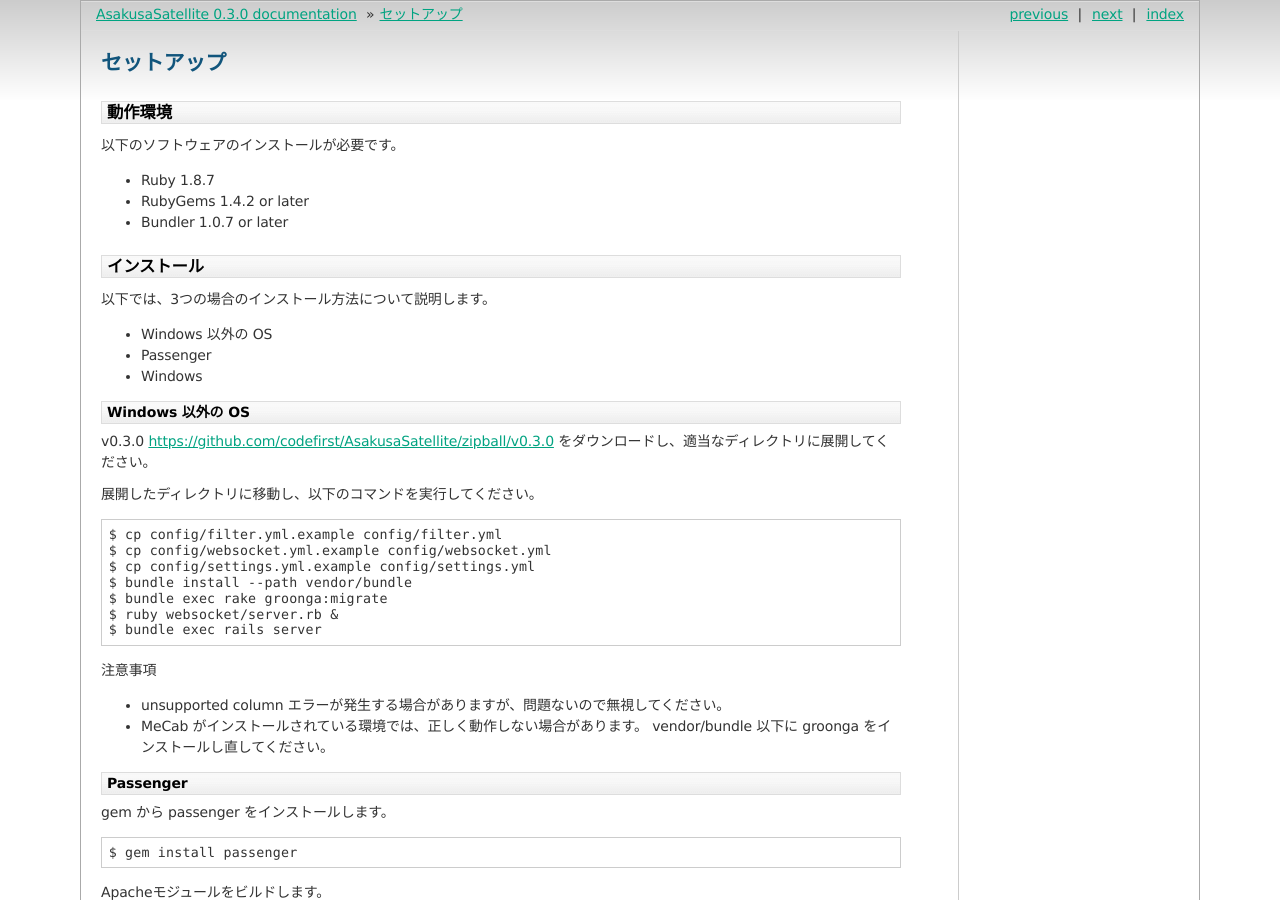
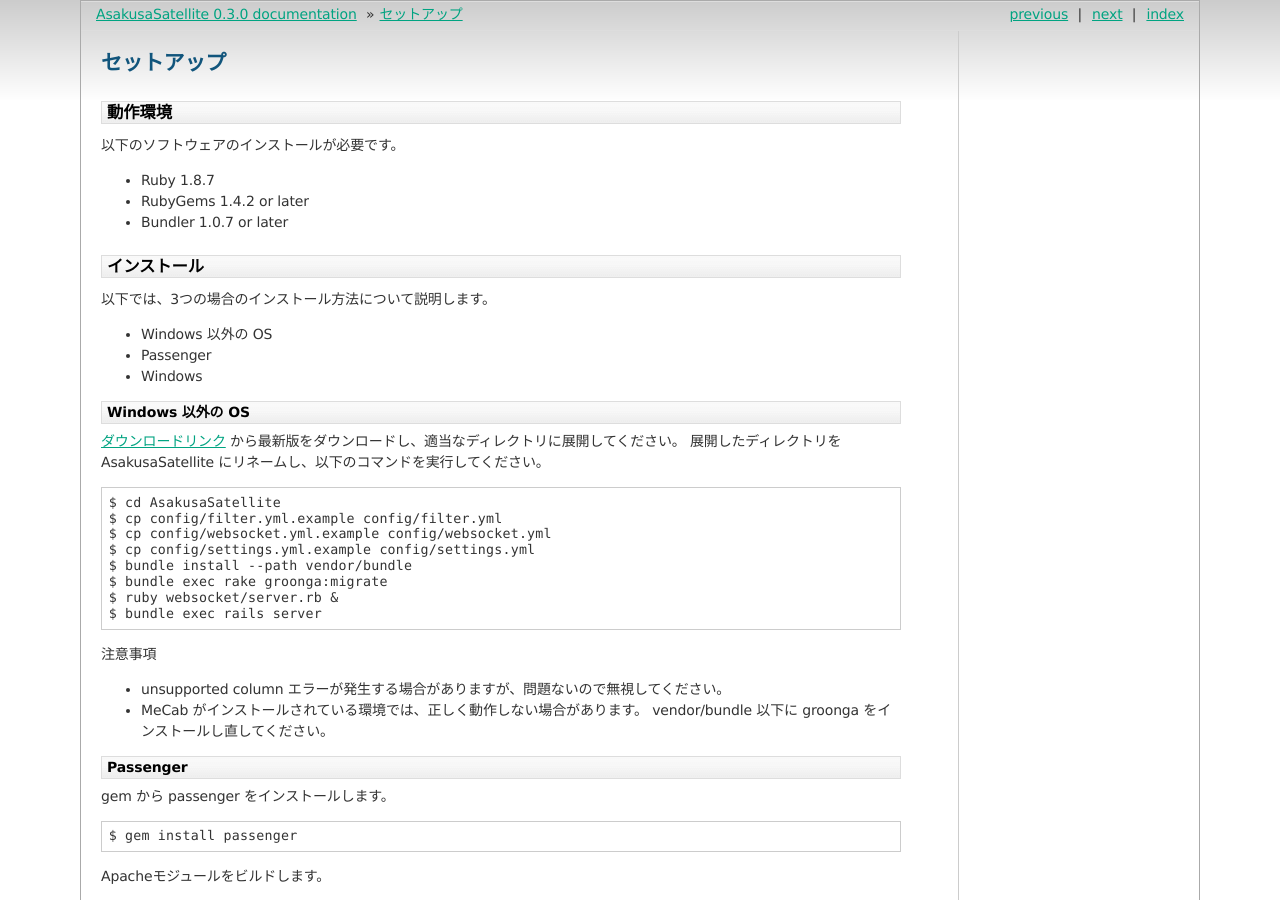
Before and after one commit to codefirst/asakusa-satellite-manual, a Sphinx documentation site: the page built from source/setup.rst, in a window 1280 px wide and 900 px high. Built offline with Sphinx 7.4.7, drawn with Linux system fonts in a browser that asks for light colours.

Commit message:
Fixed: setup do not use git

```diff
--- a/source/setup.rst
+++ b/source/setup.rst
@@ -20,12 +20,14 @@
 Windows 以外の OS
 ~~~~~~~~~~~~~~~~~~~~
 
-v0.3.0 https://github.com/codefirst/AsakusaSatellite/zipball/v0.3.0 をダウンロードし、適当なディレクトリに展開してください。
+ダウンロードリンク_ から最新版をダウンロードし、適当なディレクトリに展開してください。
+展開したディレクトリを AsakusaSatellite にリネームし、以下のコマンドを実行してください。
 
-展開したディレクトリに移動し、以下のコマンドを実行してください。
+.. _ダウンロードリンク: http://www.python.org://github.com/codefirst/AsakusaSatellite/archives/master
 
 ::
 
+    $ cd AsakusaSatellite
     $ cp config/filter.yml.example config/filter.yml
     $ cp config/websocket.yml.example config/websocket.yml
     $ cp config/settings.yml.example config/settings.yml
```
